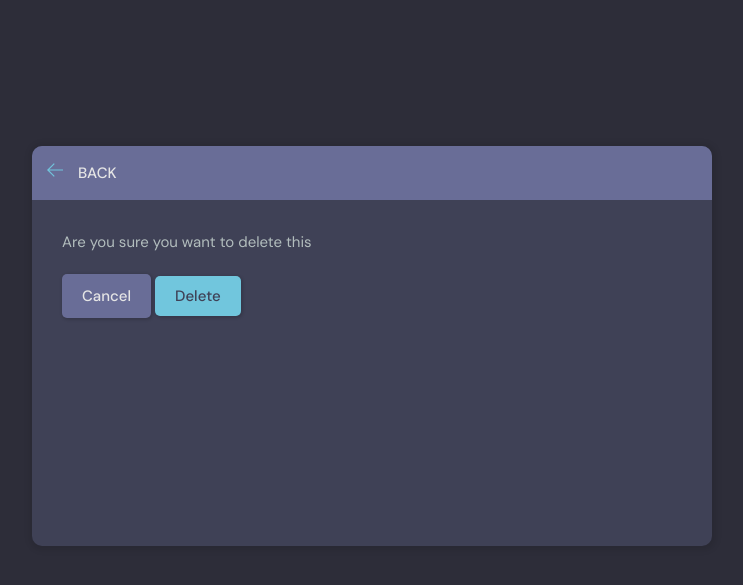
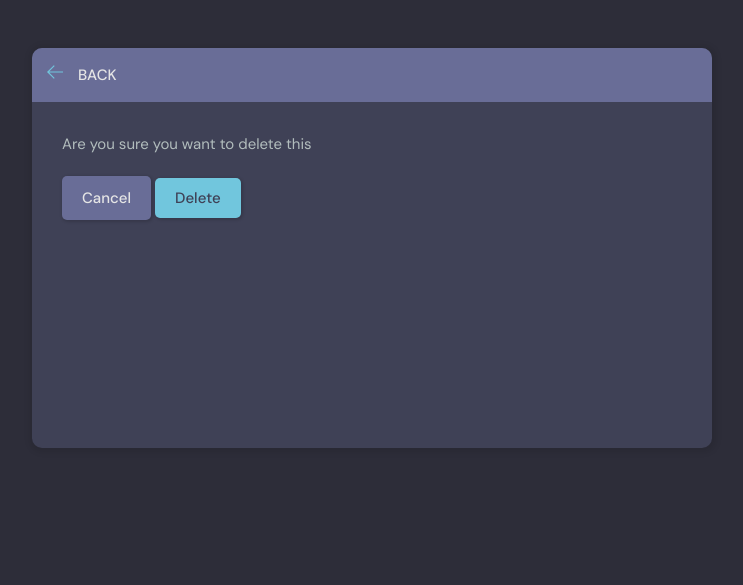
Before and after one commit to ahmedrohailawan/Study_Rooms_App_using_Django, a Django app: page /delete_room/4 in a window 1280 px wide. Shown: the part 70-655 px from the top of the page, without its empty margins (268-1011 px from the left). Run offline with Django 4.2, Linux system fonts and the light colour scheme; a user stored in the database is signed in; data comes from the database, SQL or seed files in the repository.

Commit message:
Update style.css

```diff
--- a/Study_Rooms/static/css/style.css
+++ b/Study_Rooms/static/css/style.css
@@ -428,10 +428,10 @@ a {
   width: 90%;
   max-width: 48rem;
   min-height: 40rem;
-  position: absolute;
+  position: relative;
   top: 50%;
   left: 50%;
-  transform: translate(-50%, -46%);
+  transform: translate(-50%, +6%);
   background-color: var(--color-dark);
   border-radius: 1rem;
   box-shadow: 1px 1px 6px 3px rgba(0, 0, 0, 0.1);
```
